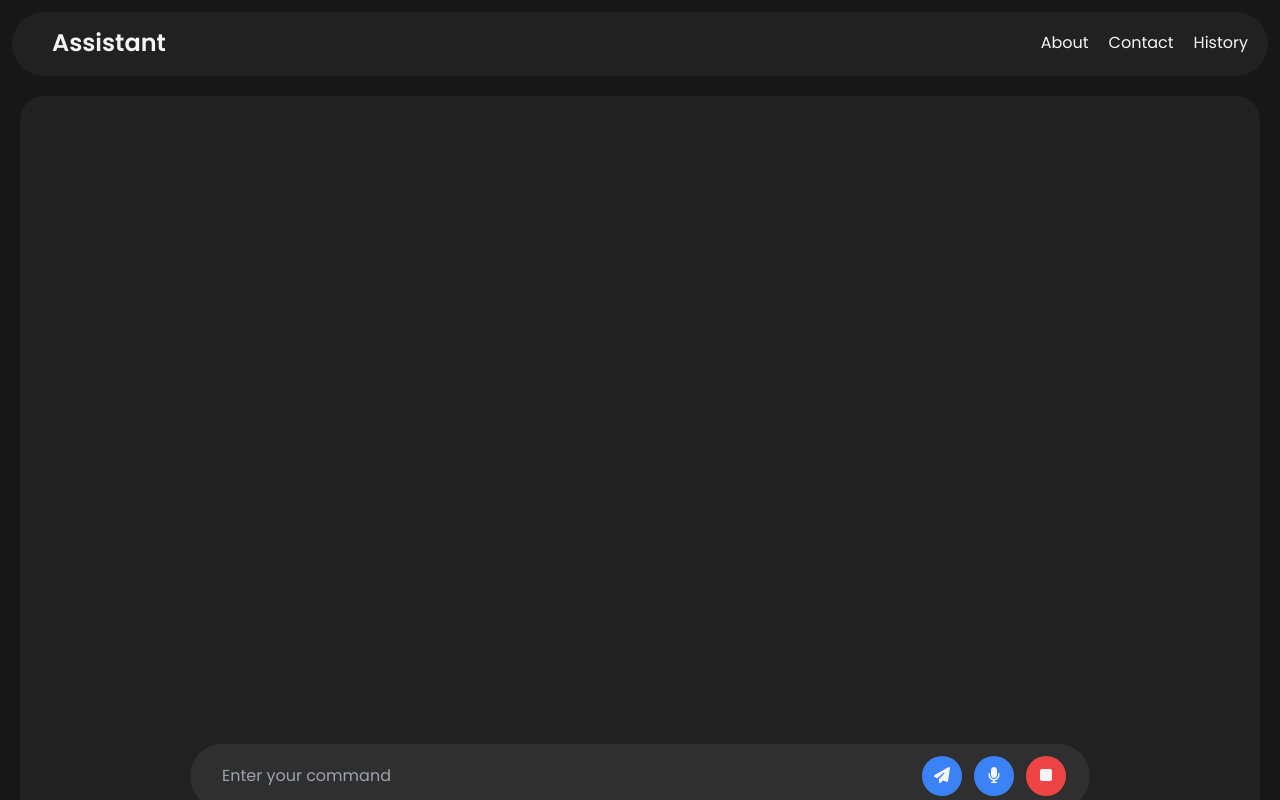
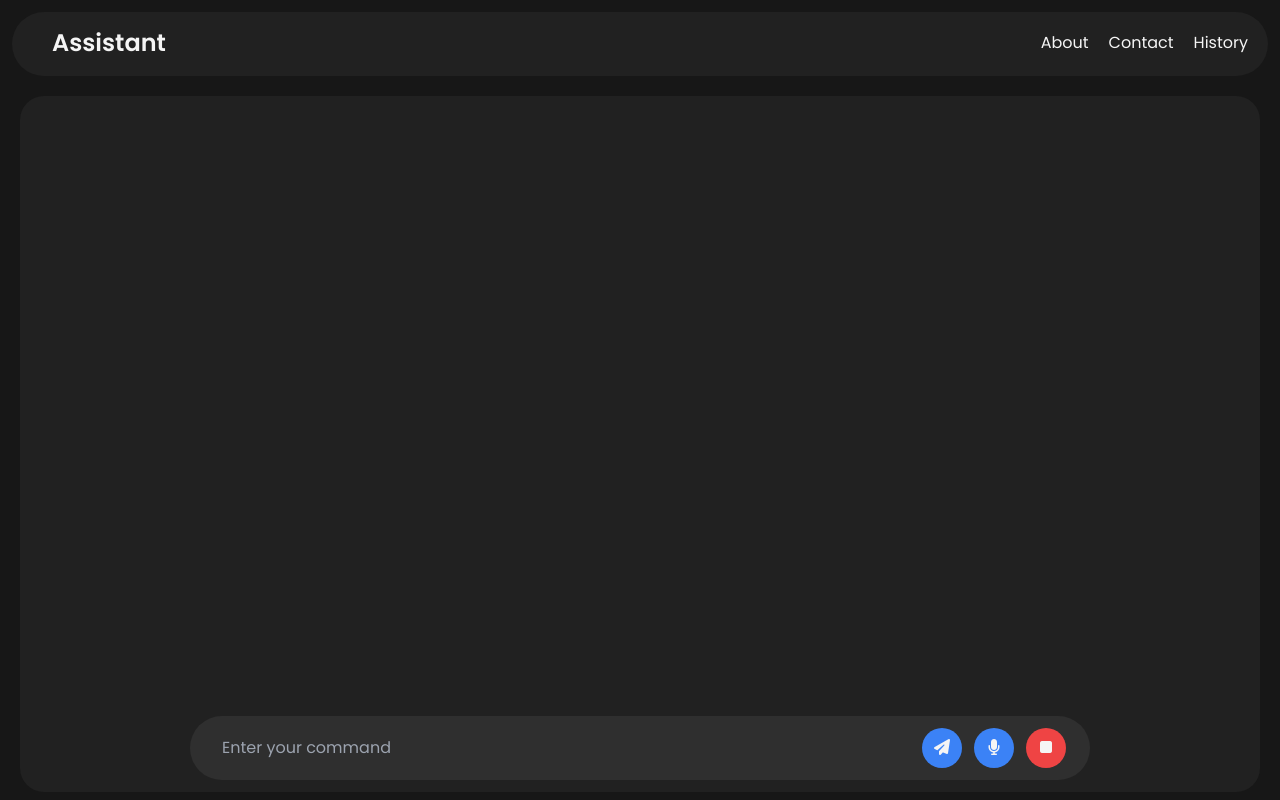
Before and after one commit to TheCaptain1810/assistant-frontend, a React (Vite) app: page / in a window 1280 px wide. Built offline with nearby package versions, Linux system fonts and the light colour scheme.

Commit message:
Just adjusted a bit of styling.

```diff
--- a/src/App.jsx
+++ b/src/App.jsx
@@ -8,9 +8,9 @@ import ConversationHistory from './components/ConversationHistory';
 const App = () => {
   return (
     <Router>
-      <div className="flex flex-col h-screen overflow-hidden">
+      <div className="h-screen fixed w-full overflow-hidden">
         <Header />
-        <div className="flex-1 overflow-y-auto">
+        <div className="h-[calc(100vh-4rem)]">
           <Routes>
             <Route path="/" element={<Chatbot />} />
             <Route path="/about" element={<About />} />
--- a/src/components/Chatbot.jsx
+++ b/src/components/Chatbot.jsx
@@ -120,7 +120,7 @@ export default function Chatbot() {
           { type: 'user', content: commandToSend }
         ]);
 
-        const res = await axios.post('https://python-backend-capstone-1.onrender.com/command', { command: commandToSend });
+        const res = await axios.post('http://127.0.0.1:5000/command', { command: commandToSend });
         const newResponse = res.data.response;
 
         setIsTyping(true);
@@ -162,7 +162,7 @@ export default function Chatbot() {
     };
 
     return (
-      <main className="chatbot flex flex-col items-center rounded-3xl m-5 h-full">
+      <main className="chatbot flex flex-col items-center rounded-3xl m-5 h-[calc(100%-2.5rem)] overflow-hidden">
         <ChatInterface
           chatHistory={chatHistory}
           currentResponse={currentResponse}
--- a/src/components/ConversationHistory.jsx
+++ b/src/components/ConversationHistory.jsx
@@ -13,7 +13,7 @@ export default function ConversationHistory() {
     const fetchConversations = async () => {
       try {
         console.log('Fetching conversations...');
-        const response = await axios.get('https://python-backend-capstone-1.onrender.com/conversations');
+        const response = await axios.get('http://127.0.0.1:5000/conversations');
         console.log('Received data:', response.data);
         setConversations(response.data);
         setLoading(false);
@@ -74,11 +74,25 @@ export default function ConversationHistory() {
     return parts;
   };
 
-  if (loading) return <div className="text-white">Loading...</div>;
-  if (error) return <div className="text-white">Error: {error}</div>;
+  if (loading) return <div className="text-white flex flex-col items-center text-center m-3">
+    <Link to="/" className="mt-4 inline-block bg-blue-500 hover:bg-blue-700 text-white font-bold py-2 px-4 rounded">
+      Back to Assistant
+    </Link>
+    Loading...
+  </div>;
+
+  if (error) return <div className="text-white flex flex-col items-center text-center m-3">
+    <Link to="/" className="mt-4 inline-block bg-blue-500 hover:bg-blue-700 text-white font-bold py-2 px-4 rounded">
+      Back to Assistant
+    </Link>
+    Error: {error}
+  </div>;
 
   return (
     <div className="conversation-history-container m-5 p-5 rounded-3xl text-white">
+      <Link to="/" className="mt-4 inline-block bg-blue-500 hover:bg-blue-700 text-white font-bold py-2 px-4 rounded">
+        Back to Assistant
+      </Link>
       <h2 className="text-2xl font-bold mb-4">Conversation History</h2>
       {conversations.length === 0 ? (
         <p>No conversations found.</p>
@@ -100,9 +114,6 @@ export default function ConversationHistory() {
           </div>
         ))
       )}
-      <Link to="/" className="mt-4 inline-block bg-blue-500 hover:bg-blue-700 text-white font-bold py-2 px-4 rounded">
-        Back to Assistant
-      </Link>
     </div>
   );
 }
```
